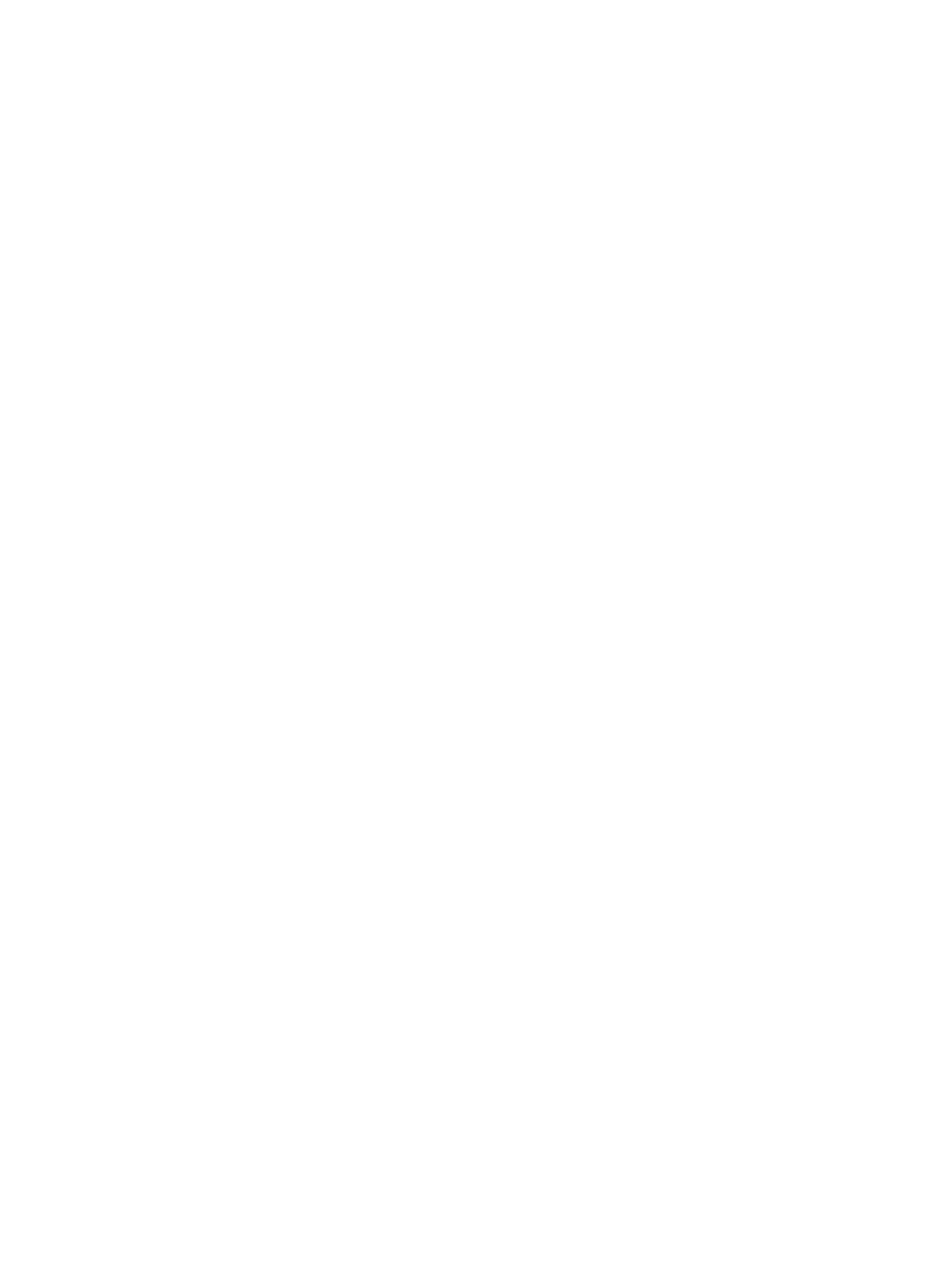
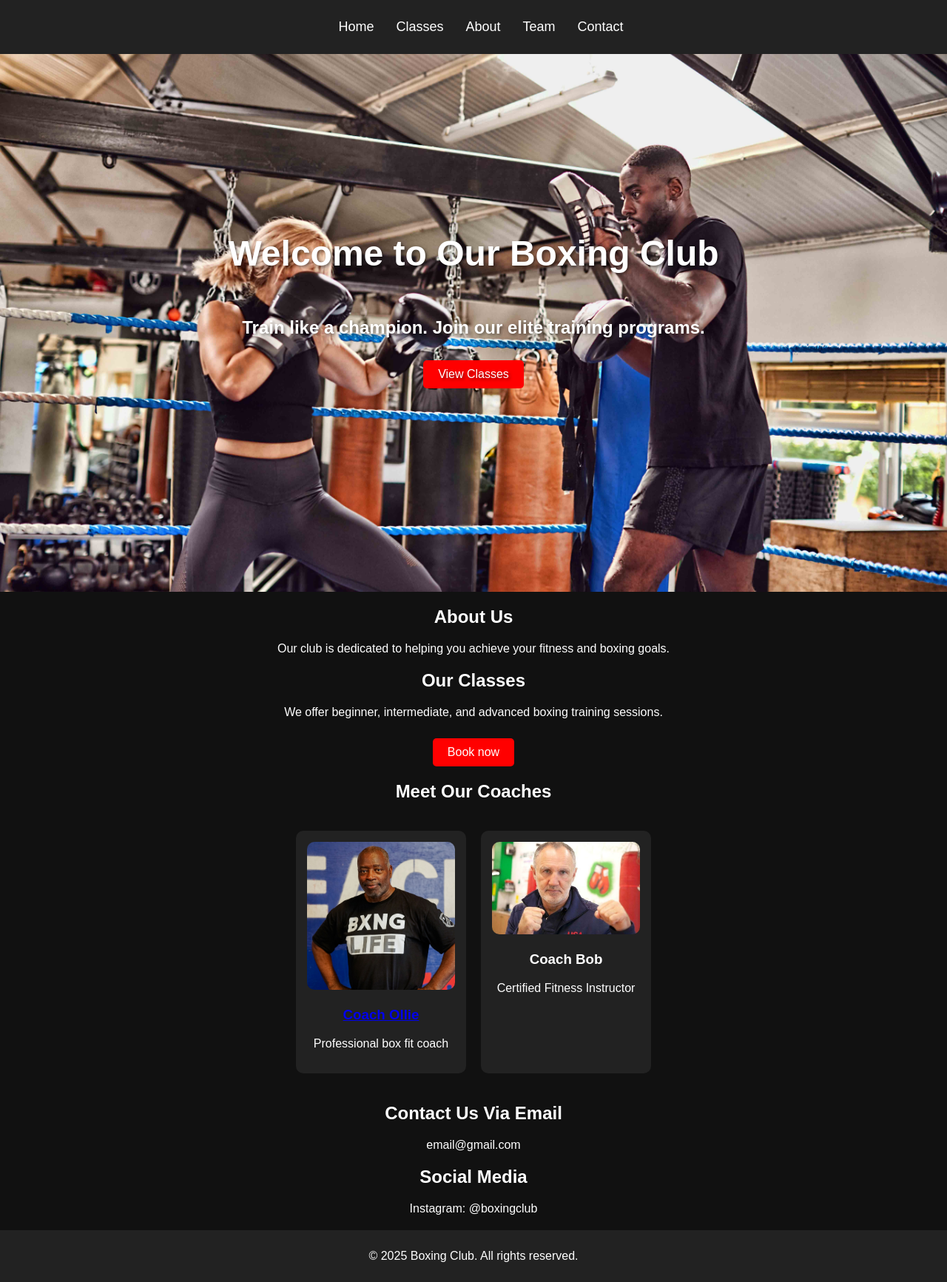
Before and after one commit to JarrahGreen/Imperator, a website: page index.html in a window 1280 px wide. Shown: the whole page at 74% size. Before the commit the page ends 800 px from the top, so only its background shows below. Drawn offline with Linux system fonts and the light colour scheme.

Commit message:
Framework of website

```diff
--- a/index.css
+++ b/index.css
@@ -0,0 +1,92 @@
+body {
+    font-family: Arial, sans-serif;
+    margin: 0;
+    padding: 0;
+    background-color: #111;
+    color: white;
+    text-align: center;
+}
+nav {
+    background: #222;
+    padding: 10px;
+    position: fixed;
+    width: 100%;
+    top: 0;
+    left: 0;
+}
+nav ul {
+    list-style: none;
+    padding: 0;
+    display: flex;
+    justify-content: center;
+}
+nav ul li {
+    margin: 0 15px;
+}
+nav ul li a {
+    color: white;
+    text-decoration: none;
+    font-size: 18px;
+}
+.hero {
+    background: url('Media/main.jpg') no-repeat center center/cover;
+    height: 100vh;
+    display: flex;
+    flex-direction: column;
+    justify-content: center;
+    align-items: center;
+    text-shadow: 2px 2px 4px rgba(0, 0, 0, 0.5);
+}
+
+
+.btn {
+    display: inline-block;
+    padding: 10px 20px;
+    background: red;
+    color: white;
+    text-decoration: none;
+    margin-top: 10px;
+    border-radius: 5px;
+}
+.team-container {
+    display: flex;
+    justify-content: center;
+    gap: 20px;
+    padding: 20px;
+}
+.coach {
+    background: #222;
+    padding: 15px;
+    border-radius: 10px;
+    text-align: center;
+    width: 200px;
+}
+.coach img {
+    width: 100%;
+    border-radius: 10px;
+}
+form {
+    display: flex;
+    flex-direction: column;
+    align-items: center;
+    gap: 10px;
+}
+input, textarea {
+    width: 80%;
+    padding: 10px;
+    border: none;
+    border-radius: 5px;
+}
+button {
+    padding: 10px 20px;
+    background: red;
+    color: white;
+    border: none;
+    cursor: pointer;
+    border-radius: 5px;
+}
+footer {
+    background: #222;
+    padding: 10px;
+    margin-top: 20px;
+}
--- a/index.html
+++ b/index.html
@@ -3,9 +3,67 @@
 <head>
     <meta charset="UTF-8">
     <meta name="viewport" content="width=device-width, initial-scale=1.0">
-    <title>Imperator</title>
+    <title>Boxing Club</title>
+    <link rel="stylesheet" href="index.css">
+    <link rel="stylesheet" href="index.js">
+
 </head>
 <body>
+<header>
+    <nav>
+        <ul>
+            <li><a href="#home">Home</a></li>
+            <li><a href="timetable.html">Classes</a></li>
+            <li><a href="#about">About</a></li>
+            <li><a href="#team">Team</a></li>
+            <li><a href="#contact">Contact</a></li>
+        </ul>
+    </nav>
+</header>
 
+<section id="home" class="hero">
+    <h1 style="font-size: 3em">Welcome to Our Boxing Club</h1>
+    <h2>Train like a champion. Join our elite training programs.</h2>
+    <a href="timetable.html" class="btn">View Classes</a>
+</section>
+
+<section id="about">
+    <h2>About Us</h2>
+    <p>Our club is dedicated to helping you achieve your fitness and boxing goals.</p>
+</section>
+
+<section id="classes">
+    <h2>Our Classes</h2>
+    <p>We offer beginner, intermediate, and advanced boxing training sessions.</p>
+    <a href="timetable.html" class="btn">Book now</a>
+</section>
+
+<section id="team">
+    <h2>Meet Our Coaches</h2>
+    <div class="team-container">
+        <div class="coach">
+            <img src="Media/coach1.jpg" alt="Coach 1">
+            <h3><a href="Ollie.html">Coach Ollie</a></h3>
+            <p>Professional box fit coach</p>
+        </div>
+        <div class="coach">
+            <img src="Media/coach2.jpg" alt="Coach 2">
+            <h3>Coach Bob</h3>
+            <p>Certified Fitness Instructor</p>
+        </div>
+    </div>
+</section>
+
+<section id="contact">
+    <h2>Contact Us Via Email</h2>
+    <p>email@gmail.com</p>
+
+    <h2>Social Media</h2>
+    <p>Instagram: @boxingclub</p>
+</section>
+
+<footer>
+    <p>&copy; 2025 Boxing Club. All rights reserved.</p>
+</footer>
 </body>
 </html>
--- a/index.js
+++ b/index.js
@@ -1 +1,41 @@
-console.log('Happy developing ✨')
+const timetables = {
+    school1: [
+        { date: "20/03/2025", time: "9:00 AM", class: "Box fit" },
+        { date: "22/03/2023", time: "10:00 AM", class: "Technical" },
+    ],
+    school2: [
+        { date: "20/03/2025", time: "9:00 AM", class: "Box fit" },
+        { date: "22/03/2023", time: "10:00 AM", class: "Technical" },
+    ],
+    school3: [
+        { date: "20/03/2025", time: "9:00 AM", class: "Box fit" },
+        { date: "22/03/2023", time: "10:00 AM", class: "Technical" },
+    ],
+    school4: [
+        { date: "20/03/2025", time: "9:00 AM", class: "Box fit" },
+        { date: "22/03/2023", time: "10:00 AM", class: "Technical" },
+    ],
+};
+
+function loadTimetable() {
+    const school = document.getElementById("schoolSelect").value;
+    const timetable = timetables[school];
+    const tbody = document.querySelector("#timetable tbody");
+    tbody.innerHTML = "";
+
+    timetable.forEach(entry => {
+        const row = document.createElement("tr");
+        row.innerHTML = `<td>${entry.date}</td><td>${entry.time}</td><td class="available" onclick="bookClass(this)">${entry.class}</td>`;
+        tbody.appendChild(row);
+    });
+}
+
+function bookClass(cell) {
+    if (cell.classList.contains("available")) {
+        cell.classList.remove("available");
+        cell.classList.add("booked");
+        cell.innerHTML += " (Booked)";
+    }
+}
+
+window.onload = loadTimetable;
```
Also changed, not shown: Ollie.html (added, +60 -0 lines), timetable.html (added, +64 -0 lines), Media/coach1.jpg (added), Media/coach2.jpg (added), Media/main.jpg (added).
